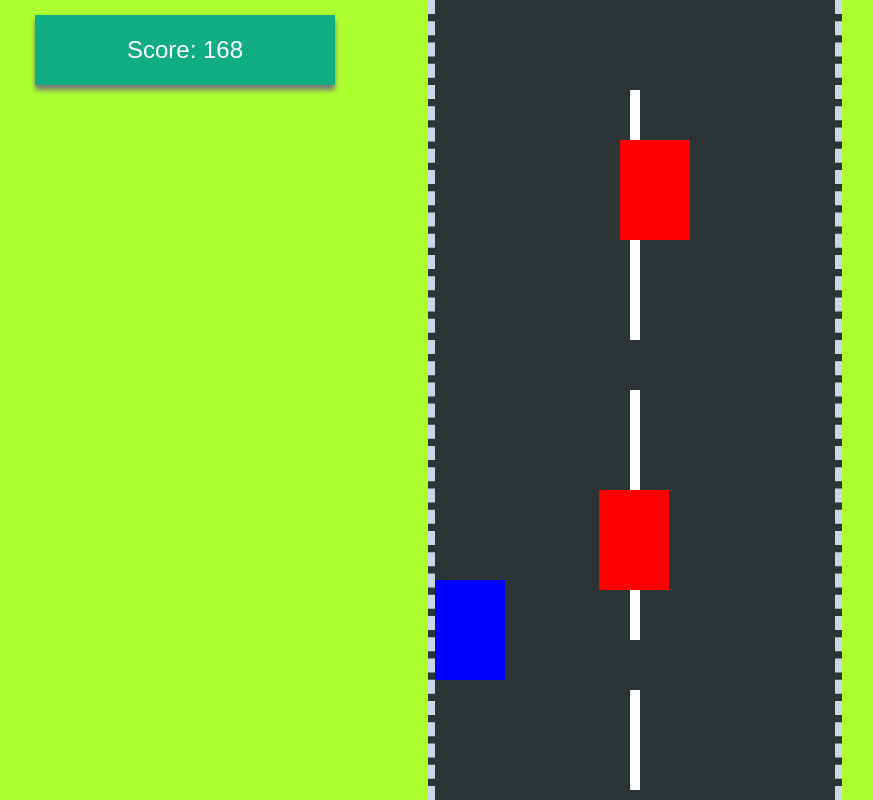
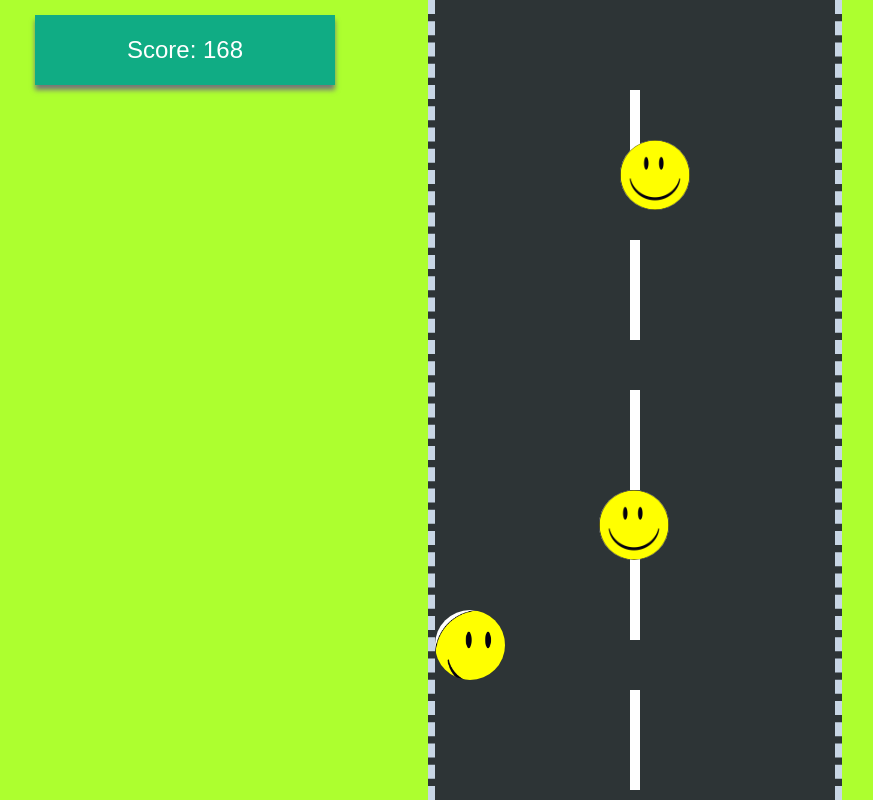
Before and after one commit to Lokesh1751/Ball-Moving-Game, a plain HTML site: page index.html in a window 1280 px wide. Both pictures are taken after a click on the element 640 px from the left and 400 px from the top of the page. Shown: the whole page, without its empty margins (5-878 px from the left). Drawn offline with Linux system fonts and the light colour scheme.

Commit message:
changes done

```diff
--- a/App.js
+++ b/App.js
@@ -25,7 +25,7 @@ function keyUp(e) {
 function iscollide(a,b){
     aRect=a.getBoundingClientRect();
     bRect=b.getBoundingClientRect();
-    return !((aRect.top > bRect.bottom  || aRect.bottom <bRect.top || aRect.right<bRect.left || aRect.left>bRect.right))
+    return !((aRect.top > bRect.bottom  || aRect.bottom <bRect.top || aRect.right<=bRect.left || aRect.left>=bRect.right))
 }
 function movelines(){
     let lines=document.querySelectorAll('.lines');
@@ -41,6 +41,8 @@ function movelines(){
 function endgame(){
   player.start=false;
   startscreen.classList.remove("hide")
+  startscreen.innerHTML="Game Over <br> Your final score is:" +
+  player.score + "<br>"+ "Press here to restart the Game"
 }
 function moveenemy(car){
     let enemy=document.querySelectorAll('.enemy');
@@ -111,7 +113,7 @@ function start() {
     enemycar.setAttribute("class","enemy")
     enemycar.y=(i+1) * 350 * (-1);
     enemycar.style.top=enemycar.y+"px";
-    enemycar.style.background="red";
+    enemycar.style.backgroundColor="red";
     enemycar.style.left=Math.floor(Math.random()* 350) + "px";
     gamearea.appendChild(enemycar)
 
--- a/index.html
+++ b/index.html
@@ -5,8 +5,8 @@
     <meta charset="UTF-8">
     <meta http-equiv="X-UA-Compatible" content="IE=edge">
     <meta name="viewport" content="width=device-width, initial-scale=1.0">
-    <title>Car Racing Game</title>
-    <link rel="icon" href="car.png">
+    <title>Ball Moving Game</title>
+    <link rel="icon" href="smile2.png">
 </head>
 <body>
     <div class="cargame">
--- a/style.css
+++ b/style.css
@@ -7,19 +7,34 @@
 }
 .car{
     width: 70px;
-    height: 100px;
+    height: 70px;
     background-color: blue;
     position: absolute;
     bottom: 120px ;
-    z-index: 1;
+    border-radius: 50%;
+    /* background-image: url('car.png');
+    background-repeat: no-repeat;
+    background-size: 100px 100px;
+    padding: 0px; */
+    background: url('smile.jpg');
+    background-repeat: no-repeat;
+    background-size: 90px 90px;
 }
 .enemy{
     width: 70px;
-    height: 100px;
-    background-color: blue;
+    height: 70px;
+    /* background-image: url('car.png');
+    background-repeat: no-repeat;
+    background-size: 100px 100px;
+    padding: 0px; */
+    border: 50%;
     position: absolute;
     bottom: 120px ;
-    z-index: 0;
+    background-color: red;
+    border-radius:50% ;
+    background: url('smile.jpg');
+    background-repeat: no-repeat;
+    background-size: 70px 70px;
 
 }
 .gamearea{
@@ -76,11 +91,5 @@
     box-shadow: 0 5px 5px #777;
 }
 .cargame{
-    /* width: 100%;
-    height: 100vh;
-    background-image: url('bg.png');
-    /* background-repeat: no-repeat; */
-    /* background-size: 100% 100%; */
-    background-color: greenyellow;
-
+background-color: greenyellow;
 }
```
Also changed, not shown: car.png (deleted), smile.jpg (added), smile2.png (added).
